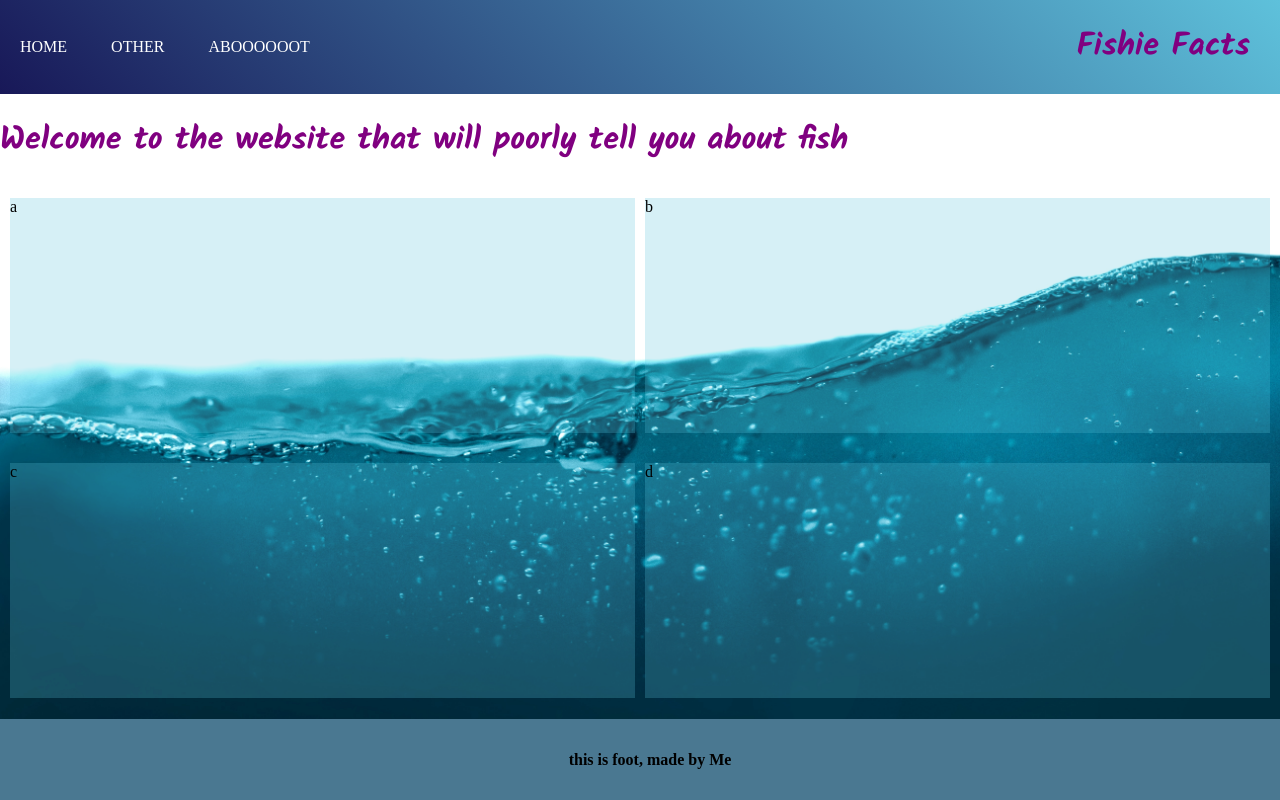
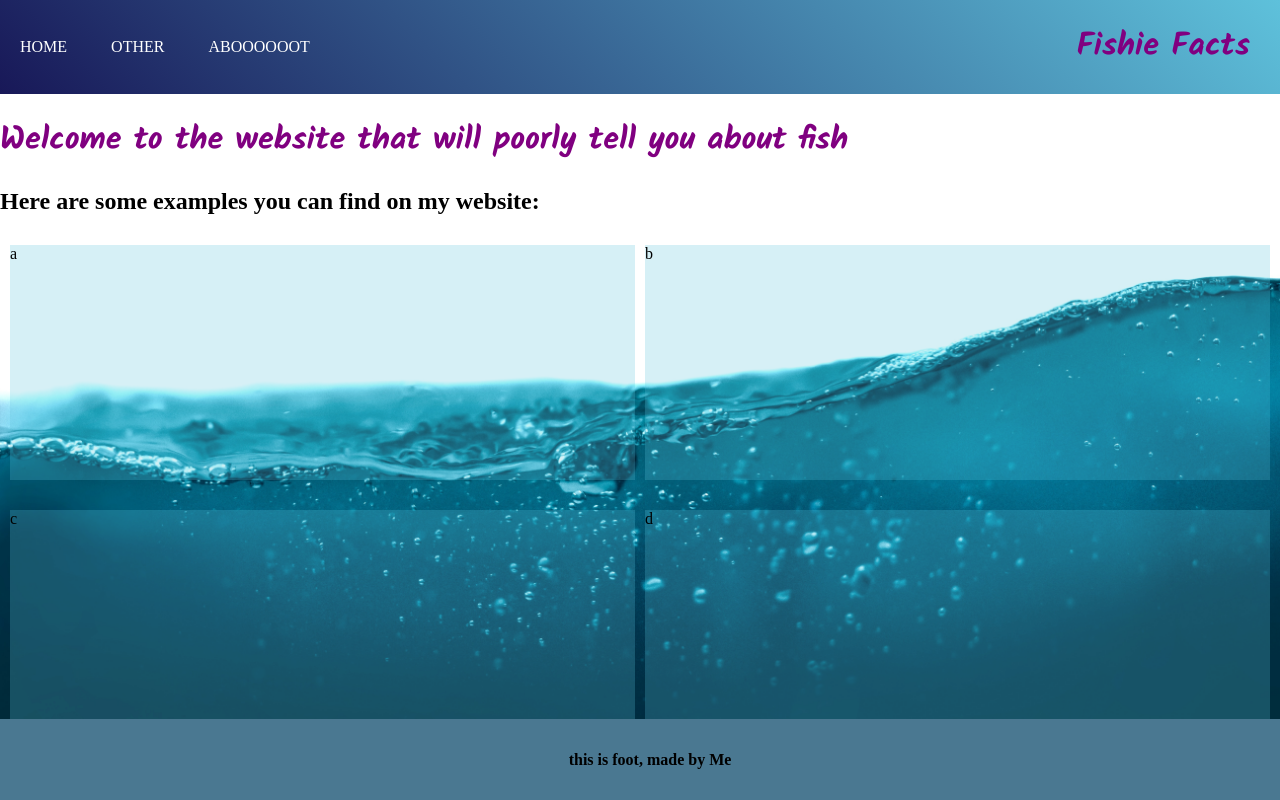
Before and after one commit to lolyay270/svelte_2023, a SvelteKit app: page / in a window 1280 px wide. Built offline with nearby package versions, Linux system fonts and the light colour scheme.

Commit message:
added sub header that relates to the grid

```diff
--- a/src/routes/+page.svelte
+++ b/src/routes/+page.svelte
@@ -1,5 +1,5 @@
 <h1>Welcome to the website that will poorly tell you about fish</h1>
-
+<h2>Here are some examples you can find on my website:</h2>
 <div class="home_blocks">
     <div>a</div>
     <div>b</div>
```
